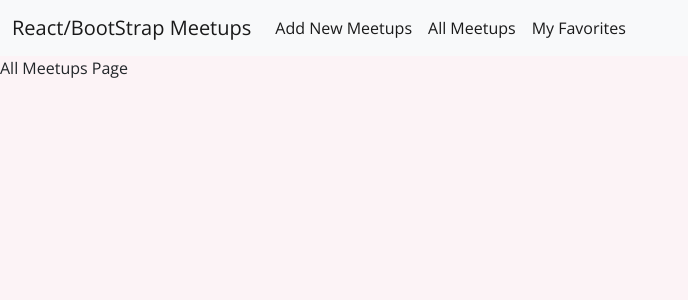
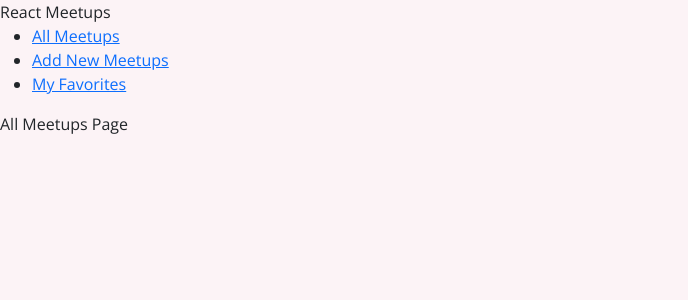
Before and after one commit to Tsitsey91/react-rourse-fastforward, a React (Create React App) app: page / in a window 1280 px wide. Shown: the top 300 px of the page, without its empty margins (0-688 px from the left). Built offline with nearby package versions, Linux system fonts and the light colour scheme.

Commit message:
Adding Links & Navigation (just as in the course-custom CSS)

```diff
--- a/src/components/layout/MainNavigation.js
+++ b/src/components/layout/MainNavigation.js
@@ -4,52 +4,54 @@ import { Link } from "react-router-dom"
 
 function MainNavigation() {
     return (
-        <nav class="navbar navbar-expand-lg navbar-light bg-light">
-            <div class="container-fluid">
-                <Link to='/' className="navbar-brand">React/BootStrap Meetups</Link>
-                <button class="navbar-toggler" type="button" data-bs-toggle="collapse" data-bs-target="#navbarSupportedContent" aria-controls="navbarSupportedContent" aria-expanded="false" aria-label="Toggle navigation">
-                    <span class="navbar-toggler-icon"></span>
-                </button>
-                <div class="collapse navbar-collapse" id="navbarSupportedContent">
-                    <ul class="navbar-nav me-auto mb-2 mb-lg-0">
-                        <li class="nav-item">
-                            <Link to='/new-meetup' className="nav-link active">
-                                Add New Meetups
-                            </Link>
-                        </li>
-                        <li class="nav-item">
-                            <Link to='/' className="nav-link active">
-                                All Meetups
-                            </Link>
-                        </li>
-                        <li className="nav-item">
-                            <Link to='/favorites' className="nav-link active">
-                                My Favorites
-                            </Link>
-                        </li>
-                    </ul>
-
-                </div>
-            </div>
+        <header>
+        <div>React Meetups</div>
+        <nav>
+            <ul>
+                <li>
+                    <Link to='/'>All Meetups</Link>
+                </li>
+                <li>
+                    <Link to='/new-meetup'>Add New Meetups</Link>
+                </li>
+                <li>
+                    <Link to='/favorites'>My Favorites</Link>
+                </li>
+            </ul>
         </nav>
+    </header>
     )
 
-    // <header>
-    //     <div>React Meetups</div>
-    //     <nav>
-    //         <ul>
-    //             <li>
-    //                 <Link to='/'>All Meetups</Link>
-    //             </li>
-    //             <li>
-    //                 <Link to='/new-meetup'>Add New Meetups</Link>
-    //             </li>
-    //             <li>
-    //                 <Link to='/favorites'>My Favorites</Link>
-    //             </li>
-    //         </ul>
-    //     </nav>
-    // </header>
+        // ----- NAVBAR USING BOOTSTRAP -------------
+
+        // < nav class="navbar navbar-expand-lg navbar-light bg-light" >
+        //     <div class="container-fluid">
+        //         <Link to='/' className="navbar-brand">React/BootStrap Meetups</Link>
+        //         <button class="navbar-toggler" type="button" data-bs-toggle="collapse" data-bs-target="#navbarSupportedContent" aria-controls="navbarSupportedContent" aria-expanded="false" aria-label="Toggle navigation">
+        //             <span class="navbar-toggler-icon"></span>
+        //         </button>
+        //         <div class="collapse navbar-collapse" id="navbarSupportedContent">
+        //             <ul class="navbar-nav me-auto mb-2 mb-lg-0">
+        //                 <li class="nav-item">
+        //                     <Link to='/new-meetup' className="nav-link active">
+        //                         Add New Meetups
+        //                     </Link>
+        //                 </li>
+        //                 <li class="nav-item">
+        //                     <Link to='/' className="nav-link active">
+        //                         All Meetups
+        //                     </Link>
+        //                 </li>
+        //                 <li className="nav-item">
+        //                     <Link to='/favorites' className="nav-link active">
+        //                         My Favorites
+        //                     </Link>
+        //                 </li>
+        //             </ul>
+
+        //         </div>
+        //     </div>
+        // </nav >
 }
 
 export default MainNavigation
```
